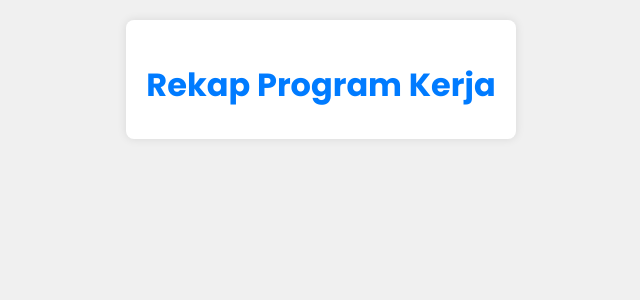
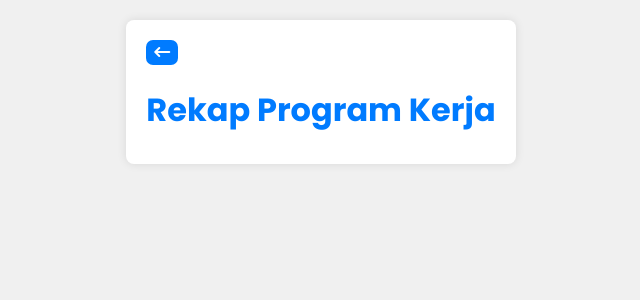
Before and after one commit to akhwan16/My-Himprote, a PHP site: page /ADMIN/rekapdivisi.php in a window 1280 px wide. Shown: the top 300 px of the page, without its empty margins (319-959 px from the left). Run offline with PHP 8.4, Linux system fonts and the light colour scheme; data that the repository does not hold is empty; some libraries are stand-ins or nearby versions.

Commit message:
benerin rekap page

```diff
--- a/ADMIN/dashboardadmin.css
+++ b/ADMIN/dashboardadmin.css
@@ -522,7 +522,7 @@ select {
 .search-button {
   border: none;
   border-radius: 10px;
-
+  background: transparent;
   color: #1f4e79;
   font-size: 16px;
   cursor: pointer;
--- a/ADMIN/progdivadmin.css
+++ b/ADMIN/progdivadmin.css
@@ -50,6 +50,11 @@ main {
 .search-wrapper {
   position: relative;
   display: inline-block;
+}
+
+.fa-book:before {
+  content: "\f02d";
+  color: white;
 }
 
 .search-box {
--- a/ADMIN/progdivadmin.php
+++ b/ADMIN/progdivadmin.php
@@ -28,7 +28,7 @@
         <div class="search-container">
     <form method="GET">
         <div class="search-wrapper">
-        <i class="fas fa-search"></i>
+        <a href="/ADMIN/rekapdivisi.php"><i class="fa-solid fa-book" style="border: 2px;padding: 5px;border-radius: 5px;background: green;"></i></a>
             <input type="text" class="search-box" name="q" placeholder="Cari Progja" value="<?php echo isset($_GET['q']) ? htmlspecialchars($_GET['q']) : ''; ?>"/>
 
             <button type="submit" class="search-button">
--- a/ADMIN/rekapdivisi.php
+++ b/ADMIN/rekapdivisi.php
@@ -86,6 +86,16 @@
       margin-left: 5px;
     }
 
+    .back-button {
+    display: inline-block;
+    background-color: #007bff;
+    color: white;
+    padding: 0px 8px;
+    border-radius: 7px;
+    cursor: pointer;
+    transition: background-color 0.3s ease;
+    }
+
     /* Responsif */
     @media (max-width: 768px) {
       .container {
@@ -103,6 +113,7 @@
 <body>
 
   <div class="container">
+  <a href="progdivadmin.php" class="back-button"><i class="fa-solid fa-arrow-left-long"></i></a>
     <h1>Rekap Program Kerja</h1>
 
     <?php
```
